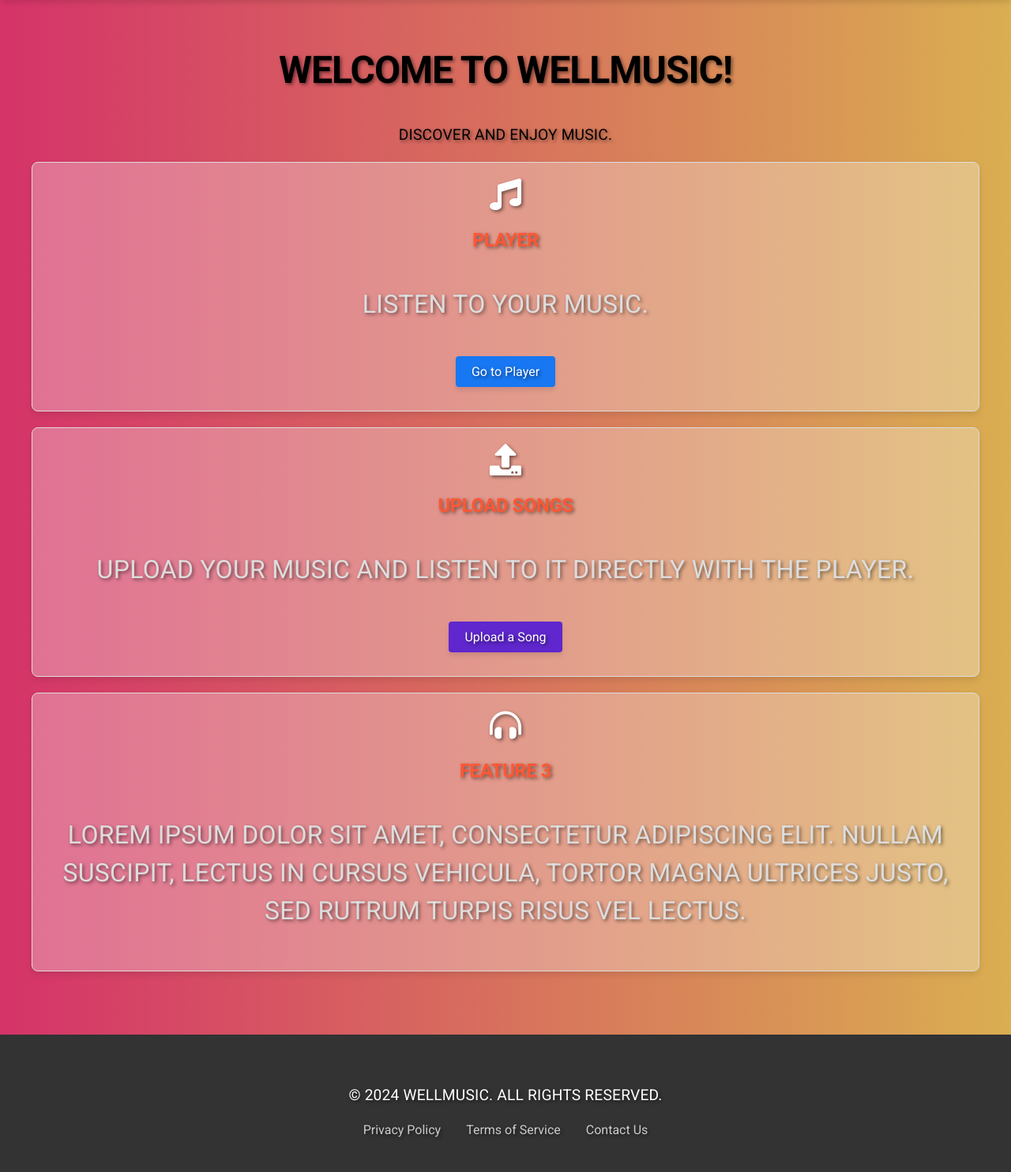
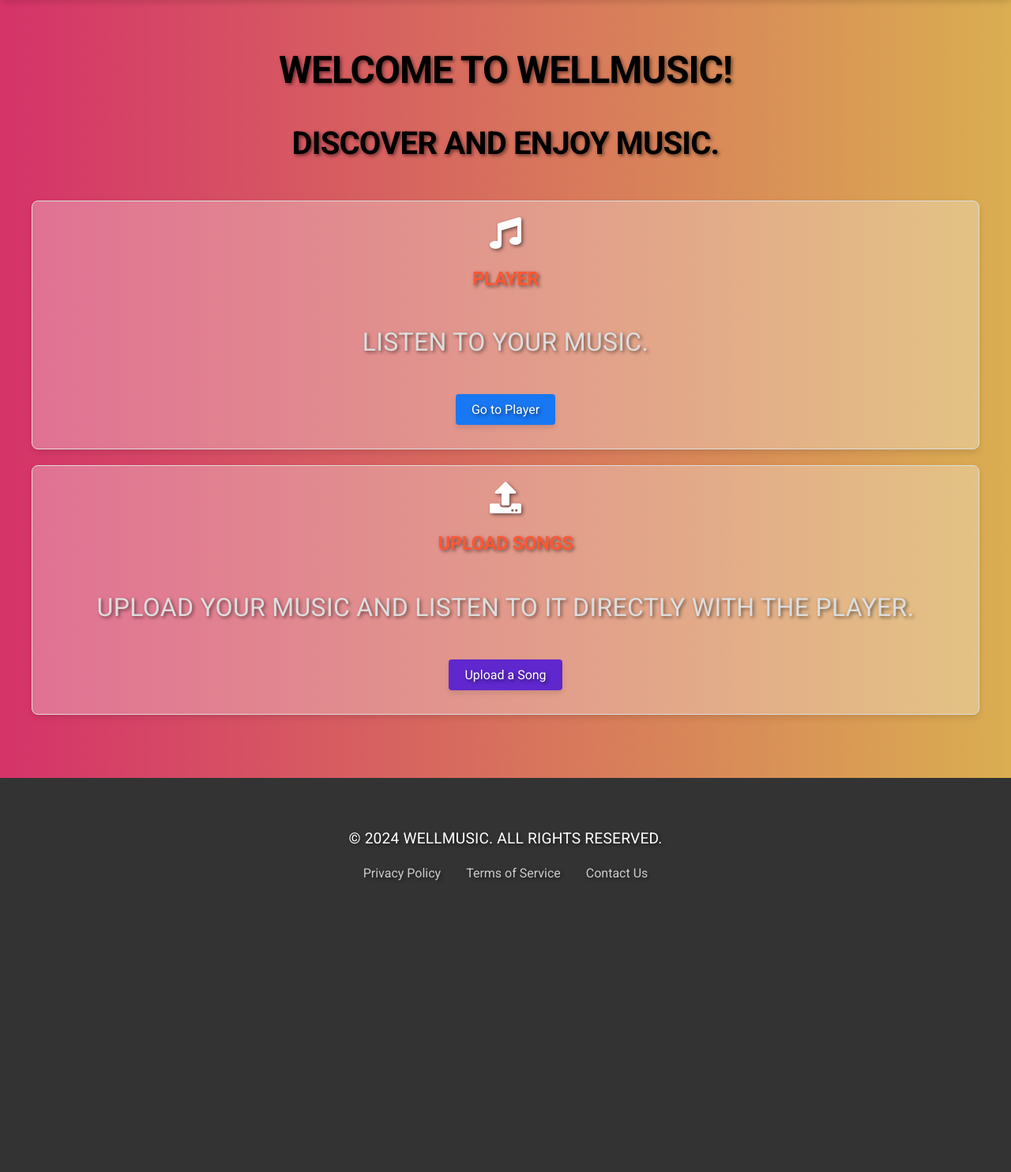
Before and after one commit to EtienneAbeng/WellMusic, a Django app: page / in a window 1280 px wide. Shown: the part 50-1534 px from the top of the page at 79% size. After the commit the page ends 1165 px from the top, so only its background shows below. Run offline with Django 4.2, Linux system fonts and the light colour scheme.

Commit message:
Update home page with consistent heading hierarchy

```diff
--- a/well/templates/home.html
+++ b/well/templates/home.html
@@ -8,7 +8,7 @@
 <div class="container">
   <section id="welcome-section" class="text-center mb-4">
     <h2 class="text-primary display-1">Welcome to Wellmusic!</h2>
-    <p class="text-secondary display-4">Discover and enjoy music.</p>
+    <h3 class="text-secondary display-4">Discover and enjoy music.</p>
   </section>
 
   <section id="features-section" class="row">
@@ -28,13 +28,6 @@
       <p>Upload your music and listen to it directly with the player.</p>
       <a href="{% url 'upload_song' %}" class="btn btn-secondary">Upload a Song</a>
     </div>
-    <div class="feature col-md-4 mb-4">
-      <div class="feature-icon-container">
-        <i class="fas fa-headphones-alt feature-icon"></i>
-      </div>
-      <h3>Feature 3</h3>
-      <p>Lorem ipsum dolor sit amet, consectetur adipiscing elit. Nullam suscipit, lectus in cursus vehicula, tortor magna ultrices justo, sed rutrum turpis risus vel lectus.</p>
-    </div>
   </section>
 </div>
 <footer class="bg-dark text-white py-3">
```
